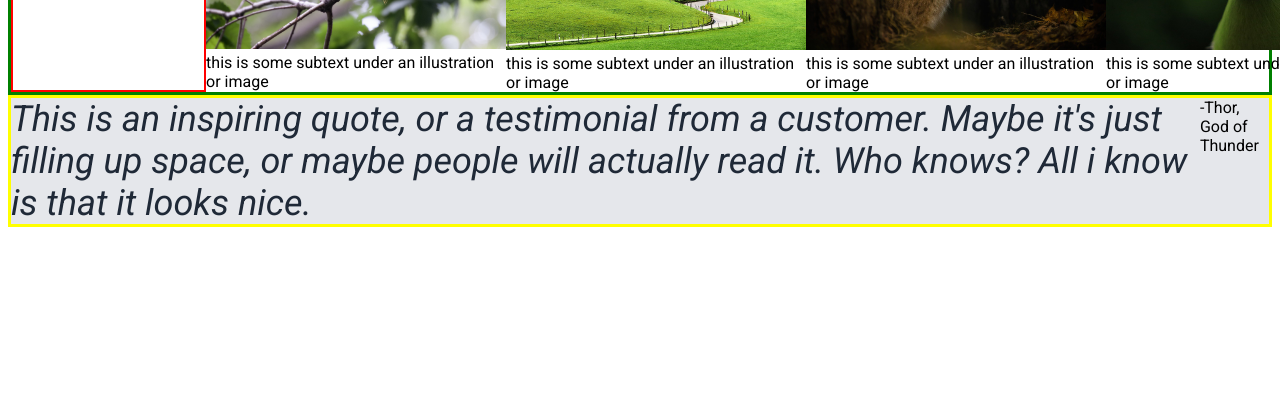
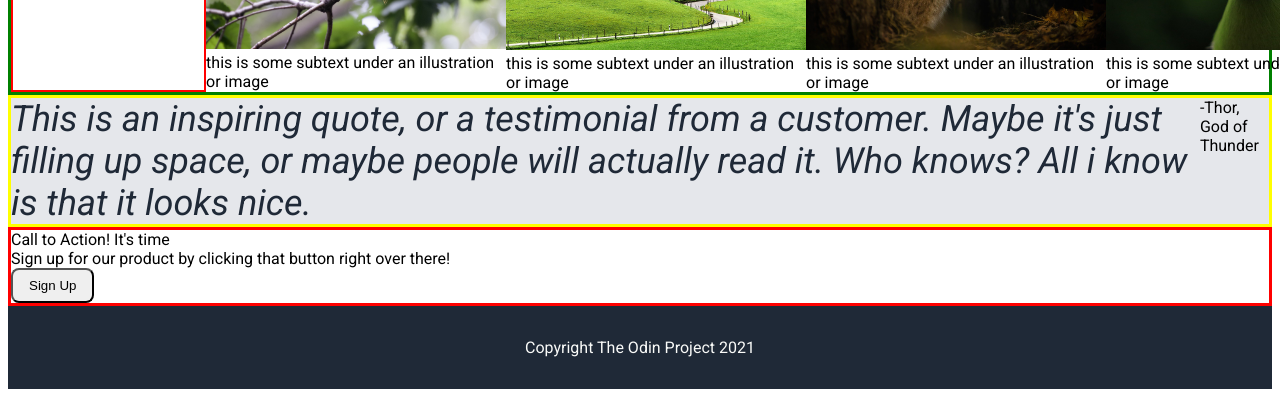
Before and after one commit to jordananderson72/odin-landing-page-project, a plain HTML site: page index.html in a window 1280 px wide. Shown: the part 636-1033 px from the top of the page. Before the commit the page ends 871 px from the top, so only its background shows below. Drawn offline with Linux system fonts and the light colour scheme.

Commit message:
Added last flexbox and footer

```diff
--- a/index.html
+++ b/index.html
@@ -55,7 +55,18 @@
         <div class="quote"><i>This is an inspiring quote, or a testimonial from a customer. Maybe it's just filling up space, or maybe people will actually read it. Who knows? All i know is that it looks nice.</i></div>
         <div class="quote-sig">-Thor, God of Thunder</div>
     </div>
+    <div class="main-flex4">
+        <div class="actionbox">
+            <div>Call to Action! It's time</div>
+            <div>Sign up for our product by clicking that button right over there!</div>
+        <button class="action-button">Sign Up</button>
+        </div>
     </div>
+
+<footer>
+    <div>Copyright The Odin Project 2021</div>
+</footer>
+
 </body>
 
 </html>
--- a/style.css
+++ b/style.css
@@ -119,3 +119,16 @@ img {
     font-size: 36px;
     color: #1f2937;
 }
+
+.main-flex4 {
+    border: 3px solid red;
+    display: flex;
+}
+
+footer {
+    background-color: #1f2937;
+    color: #F9FAF8;
+    display: flex;
+    justify-content: center;
+    padding: 32px;
+}
```
